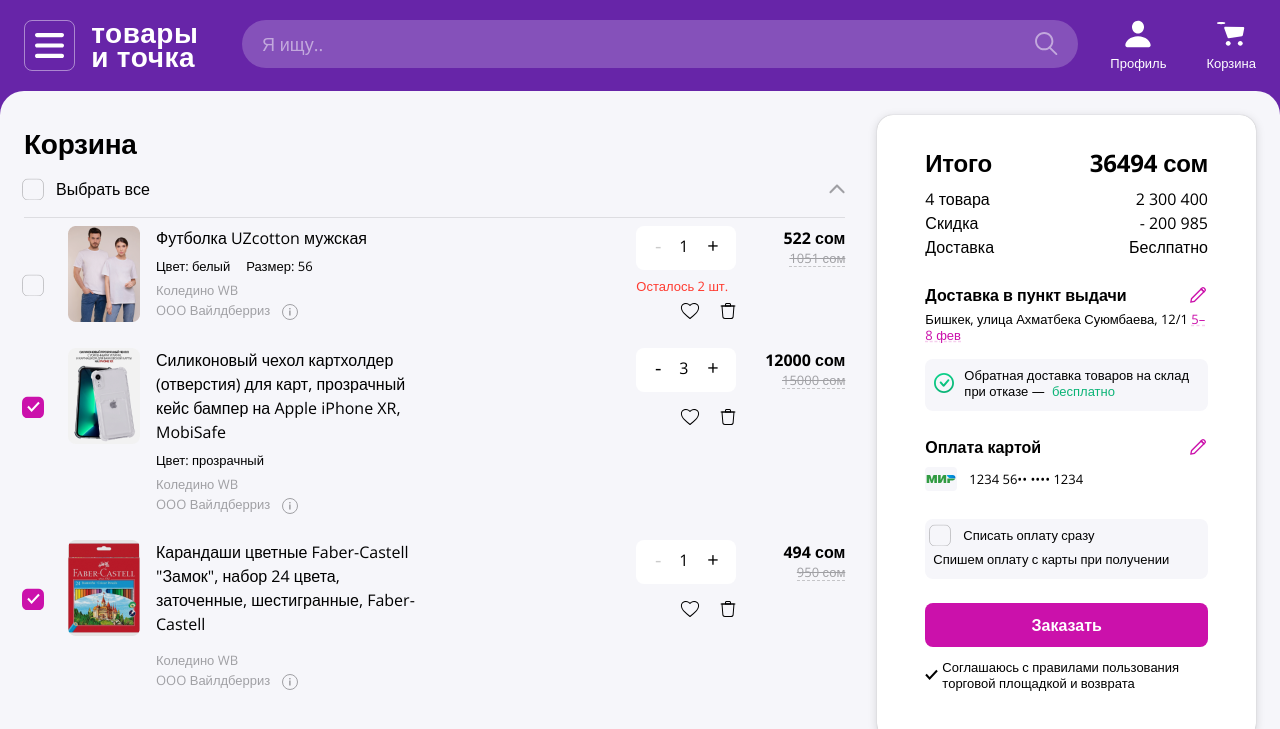
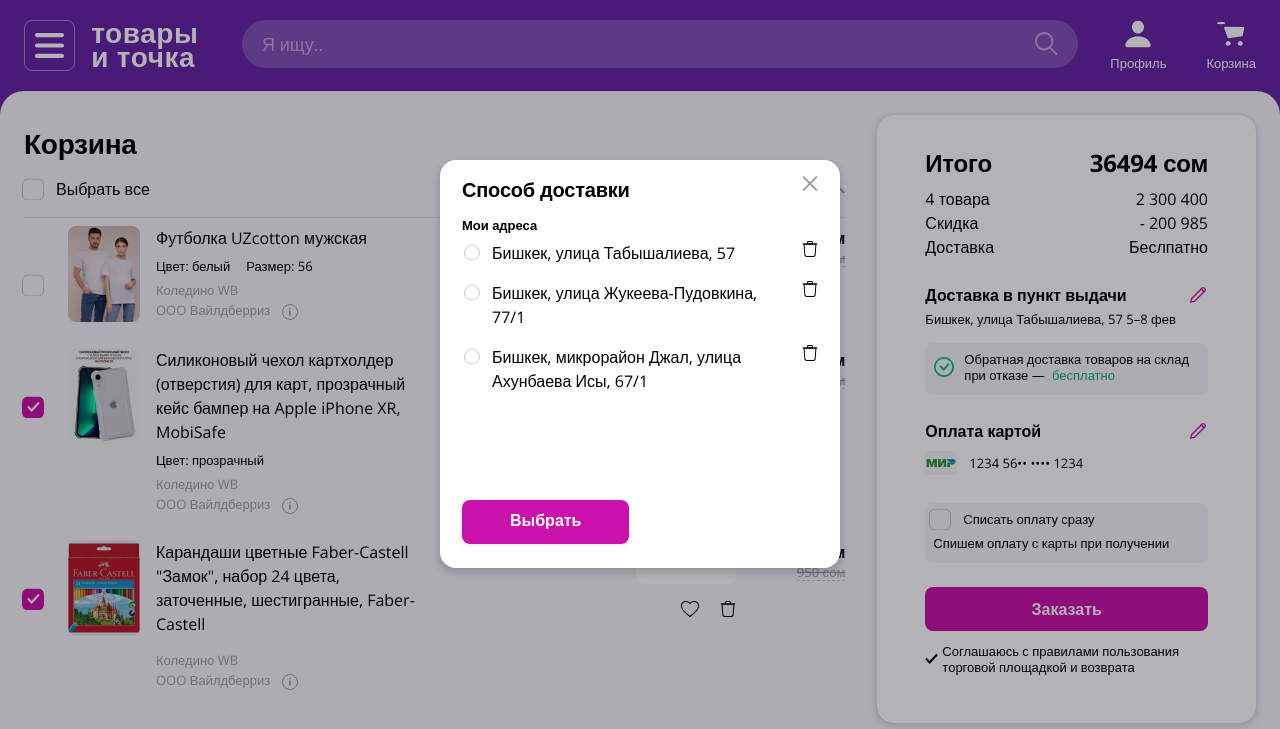
Before and after one commit to V1RUS06/wb-basket, a website with bundled scripts: page index.html in a window 1280 px wide. Both pictures are taken after a click on the picture 1198 px from the left and 295 px from the top of the page. Shown: the top 729 px of the page. Built offline with nearby package versions, Linux system fonts and the light colour scheme.

Commit message:
частично сделал модалку выбора адреса и логику вывода адресов

```diff
--- a/index.html
+++ b/index.html
@@ -19,9 +19,11 @@
   <link rel="stylesheet" href="styles/bottom_nav.css">
   <link rel="stylesheet" href="styles/adaptive.css">
   <link rel="stylesheet" href="styles/paymentModal.css">
+  <link rel="stylesheet" href="styles/addressModal.css">
   <!--  SCRIPTS-->
   <script type="module" src="./scripts/index.js" defer></script>
   <script type="module" src="./scripts/payment.js" defer></script>
+  <script type="module" src="./scripts/address.js" defer></script>
   <title>WB TEST L0</title>
 </head>
 <body>
@@ -234,72 +236,8 @@
           </div>
         </div>
 
-        <div class="white_wrapper">
-          <div class="white_wrapper_header">
-            <div class="white_wrapper_title">Способ доставки</div>
-            <div class="white_wrapper_change_btn change-btn">Изменить</div>
-          </div>
-          <div class='pickup_point_container'>
-            <div class="pickup_point_section">
-              <div class="pickup_left_container">
-                <div class="pickup_point_title">Пункт выдачи</div>
-              </div>
-              <div class="pickup_right_container">
-                <div class="pickup_point_address">Бишкек, улица Ахматбека Суюмбаева, 12/1</div>
-                <div class="pickup_point_info">
-                  <img src="/assets/icons/Star.svg" alt="star">
-                  <span>4.99</span>
-                  <div class="pickup_point_work_time">
-                    Ежедневно с 10 до 21
-                  </div>
-                </div>
-              </div>
-            </div>
-            <div class="pickup_point_section">
-              <div class="pickup_left_container">
-                <div class="pickup_point_title">Стоимость доставки</div>
-              </div>
-              <div class="pickup_right_container column_container">
-                <div class="delivery_cost">Бесплатно</div>
-              </div>
+        <div class="address_container">
 
-            </div>
-            <div class="pickup_point_section">
-              <div class="pickup_left_container">
-                <div class="pickup_point_title">5—6 февраля</div>
-              </div>
-
-              <div class="pickup_right_container row_container">
-                <div class="product_card">
-                  <img src="/assets/images/product_1.png" alt="product">
-                </div>
-                <div class="product_card">
-                  <img src="/assets/images/product_2.png" alt="product">
-                </div>
-                <div class="product_card">
-                  <img src="/assets/images/product_3.png" alt="product">
-                </div>
-              </div>
-
-            </div>
-            <div class="pickup_point_section">
-              <div class="pickup_left_container">
-                <div class="pickup_point_title">7—8 февраля</div>
-              </div>
-
-              <div class="pickup_right_container row_container">
-                <div class="product_card">
-                  <img src="/assets/images/product_3.png" alt="product">
-                </div>
-              </div>
-            </div>
-          </div>
-          <div class="bottom_info_container">
-            <img src="/assets/icons/done_green.svg" alt="done_green">
-            <div>
-              Обратная доставка товаров на склад при отказе — <span>бесплатно</span>
-            </div>
-          </div>
         </div>
 
         <div class="payment_container"></div>
@@ -349,11 +287,11 @@
             <div class="basket_section_container">
               <div class="row_container jc-sb">
                 <div class="basket_section_title">Доставка в пункт выдачи</div>
-                <img src="/assets/icons/pan.svg" alt="pan" class="change-btn">
+                <img data-action="address-modal" src="/assets/icons/pan.svg" alt="pan" class="change-btn">
               </div>
 
               <div class="address">
-                Бишкек, улица Ахматбека Суюмбаева, 12/1
+                <span class="address_span">Бишкек, улица Табышалиева, 57</span>
                 <span>5–8 фев</span>
               </div>
               <div class="gray_wrapper mt-12">
@@ -423,12 +361,12 @@
             <div class="basket_section_container">
               <div class="row_container jc-sb">
                 <div class="basket_section_title">Доставка в пункт выдачи</div>
-                <img src="/assets/icons/pan.svg" alt="pan">
+                <img class="change-btn" data-action="address-modal" src="/assets/icons/pan.svg" alt="pan">
               </div>
 
               <div class="address">
-                Бишкек, улица Ахматбека Суюмбаева, 12/1
-                <span>5–8 фев</span>
+                <span class="address_span">Бишкек, улица Ахматбека Суюмбаева, 12/1</span>
+                <span class="deliver_date">5–8 фев</span>
               </div>
               <div class="gray_wrapper mt-12">
                 <div class="bottom_info">
@@ -442,8 +380,8 @@
 
             <div class="basket_section_container">
               <div class="row_container jc-sb">
-                <div class="basket_section_title">Доставка в пункт выдачи</div>
-                <img src="/assets/icons/pan.svg" alt="pan">
+                <div class="basket_section_title">Оплата картой</div>
+                <img class="change-btn" data-action="payment-modal" src="/assets/icons/pan.svg" alt="pan">
               </div>
 
               <div class="bank_card">
--- /dev/null
+++ b/scripts/address.js
@@ -0,0 +1,148 @@
+export const Address = {
+  addresses: [
+    {
+      id: 1,
+      rate: 4.9,
+      workTime: 'Ежедневно с 10 до 21 ',
+      address: 'Бишкек, улица Табышалиева, 57'
+    },
+    {
+      id: 2,
+      rate: 4.3,
+      workTime: 'Ежедневно с 10 до 21 ',
+      address: 'Бишкек, улица Жукеева-Пудовкина, 77/1'
+    },
+    {
+      id: 3,
+      rate: 5,
+      workTime: 'Ежедневно с 10 до 21 ',
+      address: 'Бишкек, микрорайон Джал, улица Ахунбаева Исы, 67/1'
+    },
+  ],
+  activeAddressIndex: 0,
+
+  changeSelectedAddressIndex(index){
+    this.activeAddressIndex = index
+  },
+
+  renderAddressModal(){
+    const addresses = this.addresses.map((address, index) => {
+      return`<div class="addresses_cards_container">
+            <label class="circle_checkbox_address w-100" data-index="${index}">
+              <input class="check_input" ${index === this.selectedCardIndex ? 'checked' : ''} data-id="${address.id}" ${this.selectedCardIndex === index ? 'checked' : ''}  type="radio" name="radio-btn">
+              <span class="circle_check_box_address"></span>
+              <div class="address_card pl-10">
+                <span class="address_span">${address.address}</span>
+              </div>
+            </label>
+             <svg class="trash_icon" width="16" height="16" viewBox="0 0 16 16" fill="none" xmlns="http://www.w3.org/2000/svg" >
+              <path fill-rule="evenodd" clip-rule="evenodd" d="M0.5 3C0.5 2.72386 0.723858 2.5 1 2.5H15C15.2761 2.5 15.5 2.72386 15.5 3C15.5 3.27614 15.2761 3.5 15 3.5H1C0.723858 3.5 0.5 3.27614 0.5 3Z" fill="black"/>
+              <path fill-rule="evenodd" clip-rule="evenodd" d="M1.4584 2.5H14.5059L13.6411 13.6926C13.5405 14.9947 12.4546 16 11.1486 16H4.84639C3.54299 16 2.45829 14.9986 2.35435 13.6994L1.4584 2.5ZM2.5416 3.5L3.35117 13.6196C3.41353 14.3992 4.06435 15 4.84639 15H11.1486C11.9322 15 12.5837 14.3968 12.6441 13.6155L13.4256 3.5H2.5416Z" fill="black"/>
+              <path fill-rule="evenodd" clip-rule="evenodd" d="M11 3.5H5V1.46875C5 0.657582 5.65758 0 6.46875 0H9.53125C10.3424 0 11 0.657582 11 1.46875V3.5ZM6.46875 1C6.20987 1 6 1.20987 6 1.46875V2.5H10V1.46875C10 1.20987 9.79013 1 9.53125 1H6.46875Z" fill="black"/>
+             </svg>
+
+          </div>`}).join('')
+
+    const modal = `
+     <div class="modal address_modal-width">
+      <div class="modal_header">
+        <div class="modal_title">Способ доставки</div>
+        <div class="close_btn">
+          <img class="close_img" src="/assets/icons/close.svg" alt="close">
+        </div>
+      </div>
+
+      <div class="content">
+      <span class="content_title">Мои адреса</span>
+        ${addresses}
+
+      </div>
+
+      <button class="modal_button">Выбрать</button>
+
+    </div>
+
+    <div class="overlay"></div>`
+
+    const container = document.querySelector('.address_container')
+
+    container.insertAdjacentHTML('afterend', modal)
+  },
+
+
+
+  renderAddress(){
+    const addressContainer =  `
+            <div class="white_wrapper">
+          <div class="white_wrapper_header">
+            <div class="white_wrapper_title">Способ доставки</div>
+            <div data-action="address-modal" class="white_wrapper_change_btn change-btn">Изменить</div>
+          </div>
+          <div class='pickup_point_container'>
+            <div class="pickup_point_section">
+              <div class="pickup_left_container">
+                <div class="pickup_point_title">Пункт выдачи</div>
+              </div>
+              <div class="pickup_right_container">
+                <div class="pickup_point_address address_span">${this.addresses[this.activeAddressIndex].address}</div>
+                <div class="pickup_point_info">
+                  <img src="/assets/icons/Star.svg" alt="star">
+                  <span class="address_rate">${this.addresses[this.activeAddressIndex].rate}</span>
+                  <div class="pickup_point_work_time">
+                    ${this.addresses[this.activeAddressIndex].workTime}
+                  </div>
+                </div>
+              </div>
+            </div>
+            <div class="pickup_point_section">
+              <div class="pickup_left_container">
+                <div class="pickup_point_title">Стоимость доставки</div>
+              </div>
+              <div class="pickup_right_container column_container">
+                <div class="delivery_cost">Бесплатно</div>
+              </div>
+
+            </div>
+            <div class="pickup_point_section">
+              <div class="pickup_left_container">
+                <div class="pickup_point_title">5—6 февраля</div>
+              </div>
+
+              <div class="pickup_right_container row_container">
+                <div class="product_card">
+                  <img src="/assets/images/product_1.png" alt="product">
+                </div>
+                <div class="product_card">
+                  <img src="/assets/images/product_2.png" alt="product">
+                </div>
+                <div class="product_card">
+                  <img src="/assets/images/product_3.png" alt="product">
+                </div>
+              </div>
+
+            </div>
+            <div class="pickup_point_section">
+              <div class="pickup_left_container">
+                <div class="pickup_point_title">7—8 февраля</div>
+              </div>
+
+              <div class="pickup_right_container row_container">
+                <div class="product_card">
+                  <img src="/assets/images/product_3.png" alt="product">
+                </div>
+              </div>
+            </div>
+          </div>
+          <div class="bottom_info_container">
+            <img src="/assets/icons/done_green.svg" alt="done_green">
+            <div>
+              Обратная доставка товаров на склад при отказе — <span>бесплатно</span>
+            </div>
+          </div>
+        </div>
+    `
+
+    const container = document.querySelector('.address_container')
+    container.innerHTML = addressContainer
+  }
+}
--- /dev/null
+++ b/styles/addressModal.css
@@ -0,0 +1,70 @@
+.address_modal-width {
+  width: 500px;
+}
+.addresses_cards_container {
+  display: flex;
+  flex-direction: row;
+  align-items: center;
+  position: relative;
+  padding-bottom: 16px;
+}
+.content_title {
+  font-style: normal;
+  font-weight: 700;
+  font-size: 13px;
+  line-height: 16px;
+
+  color: #000000;
+
+  padding-bottom: 8px;
+}
+.address_card {
+  display: flex;
+  flex-direction: row;
+  align-self: flex-start;
+  margin: 0 0 0 20px;
+  justify-content: space-between;
+}
+.address_card span {
+  padding-right: 10px;
+  font-style: normal;
+  font-weight: 400;
+  font-size: 16px;
+  line-height: 24px;
+
+  color: #000000;
+
+}
+.circle_checkbox_address {
+  margin-right: 10px;
+  align-self: center;
+}
+.circle_check_box_address {
+  position: absolute;
+  width: 20px;
+  height: 20px;
+  top: 1px;
+  background-image: url("/assets/icons/circle_checkbox.svg");
+
+}
+.check_input:checked + .circle_check_box_address {
+  background-image: url("/assets/icons/fill_circle_checkbox.svg");
+}
+.w-100 {
+  width: 100%;
+}
+.trash_icon {
+  flex-shrink: 0;
+  cursor: pointer;
+  align-self: flex-start;
+}
+.trash_icon:hover {
+  stroke: #F55123
+}
+
+@media only screen and (max-width: 480px) {
+  .address_modal-width {
+    width: 100vw;
+    padding: 16px;
+  }
+}
--- a/styles/basket.css
+++ b/styles/basket.css
@@ -427,7 +427,7 @@
   color: #000000;
   padding: 4px 0;
 }
-.basket_section_container .address span{
+.basket_section_container .address .deliver_date{
   color: #CB11AB;
   text-decoration: underline dashed rgba(203, 17, 171, 0.2);
   padding-top: 4px;
```
Also changed, not shown: scripts/index.js (+46 -8 lines).
